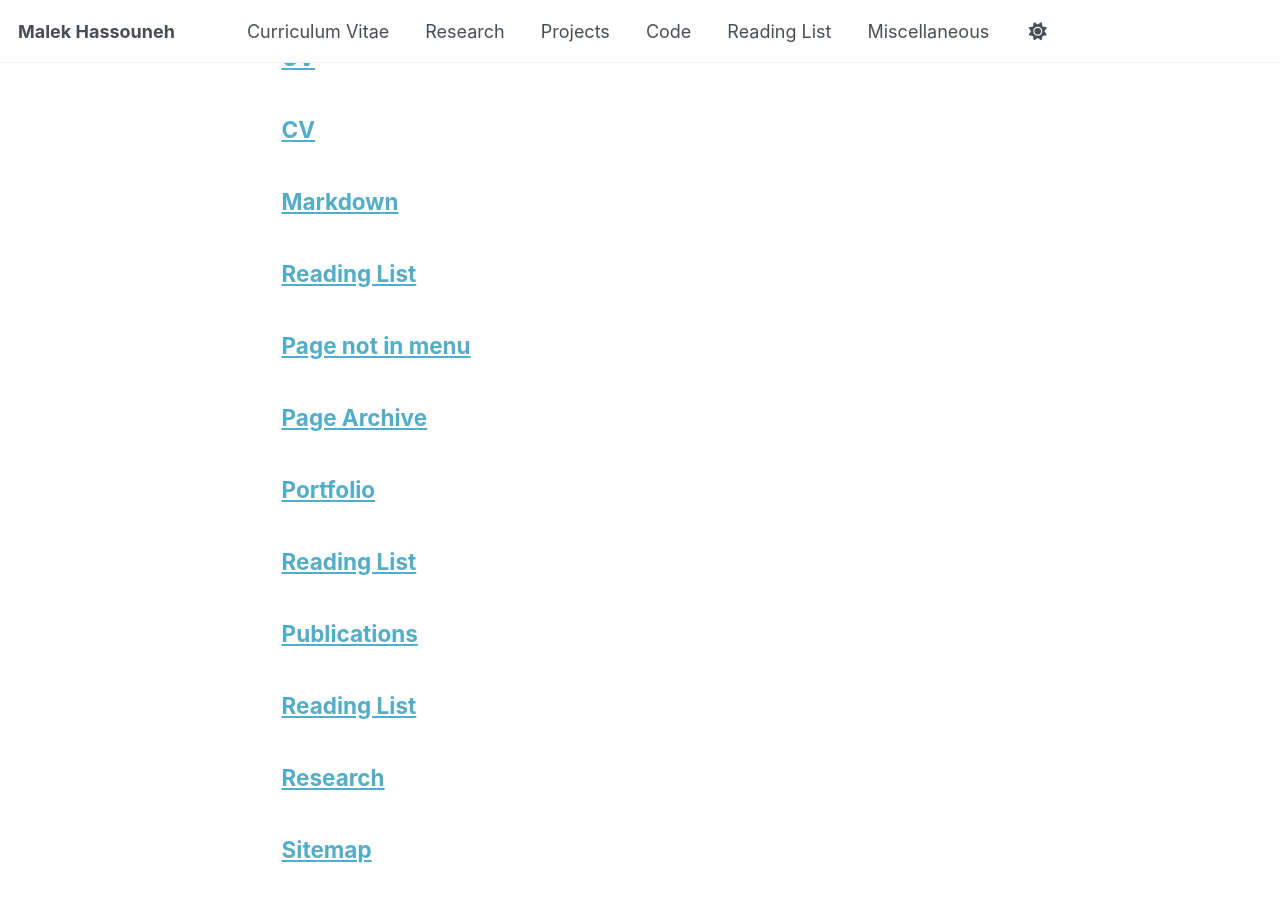
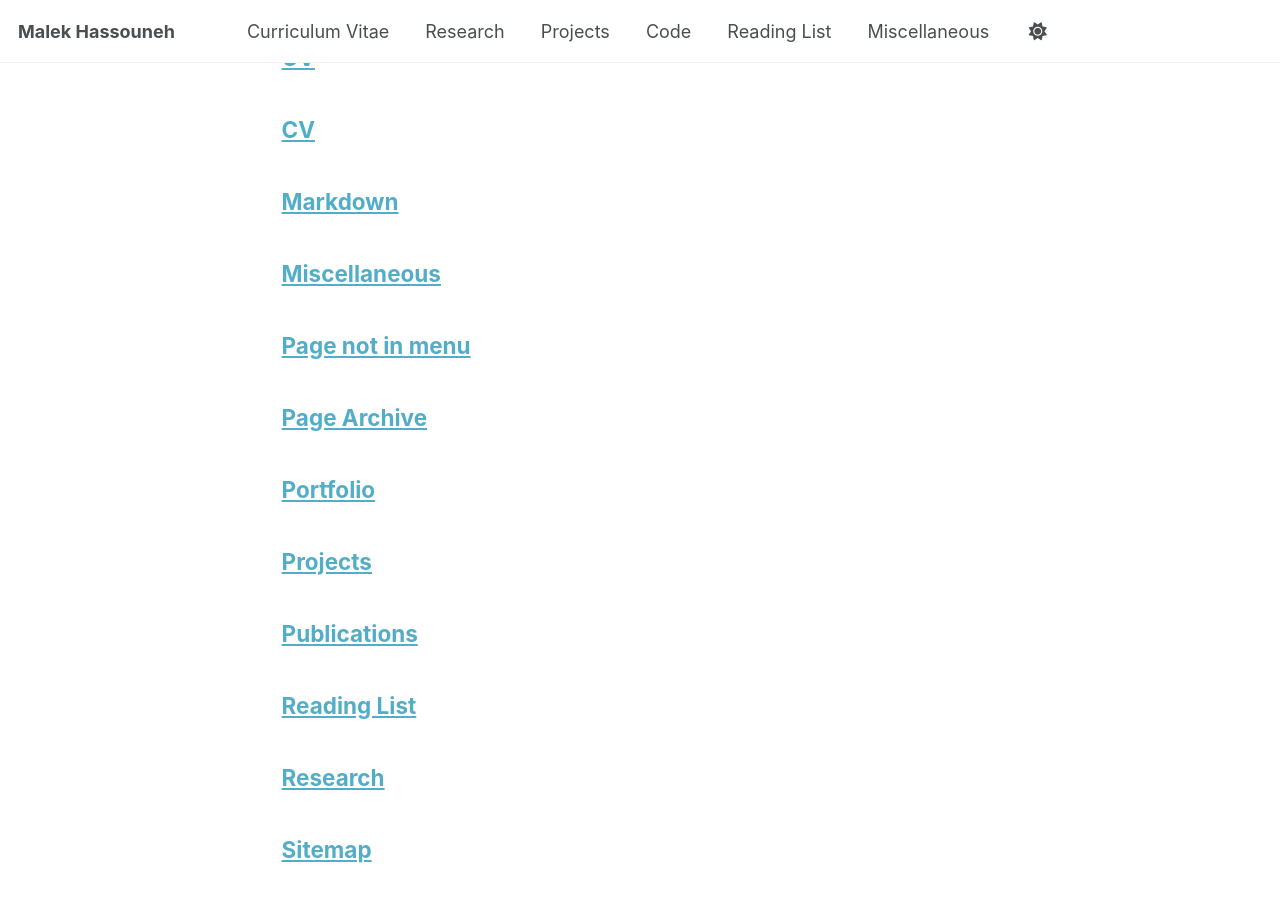
Before and after one commit to malekhassouneh/malekhassouneh.github.io, a Jekyll site: the page built from _pages/page-archive.html, in a window 1280 px wide and 900 px high, scrolled down 488 px. Built offline with Jekyll 4.4.1, drawn with Linux system fonts in a browser that asks for light colours; a script that is not in the unit is left out.

Commit message:
Modify page titles

```diff
--- a/_pages/miscellaneous.md
+++ b/_pages/miscellaneous.md
@@ -1,6 +1,6 @@
 ---
 layout: archive
-title: "Reading List"
+title: "Miscellaneous"
 permalink: /miscellaneous/
 author_profile: true
 redirect_from:
--- a/_pages/projects.md
+++ b/_pages/projects.md
@@ -1,6 +1,6 @@
 ---
 layout: archive
-title: "Reading List"
+title: "Projects"
 permalink: /projects/
 author_profile: true
 redirect_from:
```
